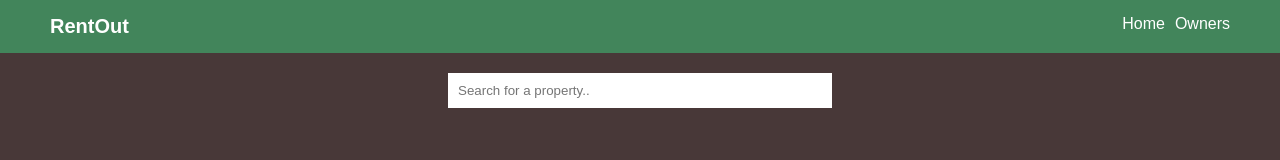
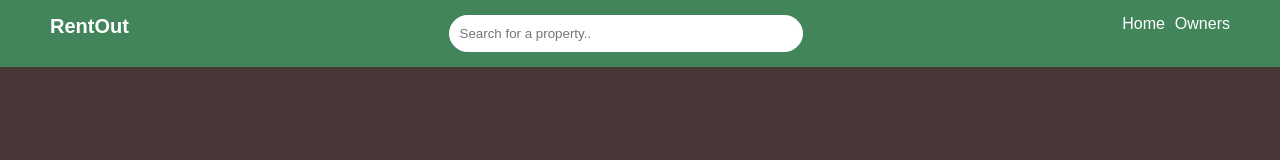
Before and after one commit to CA-G12/Rent_House, a website: page client/index.html in a window 1280 px wide. Drawn offline with Linux system fonts and the light colour scheme; no server answers.

Commit message:
edit search

```diff
--- a/client/index.html
+++ b/client/index.html
@@ -10,7 +10,10 @@
 <body>
   <header>
     <a class="logo" href="/">RentOut</a>
+    <input class="search" type="text" placeholder="Search for a property..">
+
     <div class="nav">
+
       <a href="/">
         Home
       </a>
@@ -19,18 +22,7 @@
       </a>
     </div>
   </header>
-  <input class="search" type="text" placeholder="Search for a property..">
   <section class="cardsContainer">
-    <!-- <div class="card">
-      <img src="https://icatcare.org/app/uploads/2018/07/Thinking-of-getting-a-cat.png">
-      <div class="cardContent">
-        <p>Lorem ipsum dolor sit amet</p>
-        <div class="price">
-          <h4>price: </h4>
-          <h4>20</h4>
-        </div>
-      </div>
-    </div> -->
   </section>
   <section class="rentSection">
       <form class="rent" method="POST" action="/properties/rent">
--- a/client/users/homepage/index.css
+++ b/client/users/homepage/index.css
@@ -46,10 +46,10 @@ header a{
 
 .search{
     display: block;
-    margin: 2rem auto;
     padding: 1rem;
     width: 30%;
-    border: none;
+    border: 1px solid white;
+    border-radius: 20px;
 }
 
 .search:focus{
```
